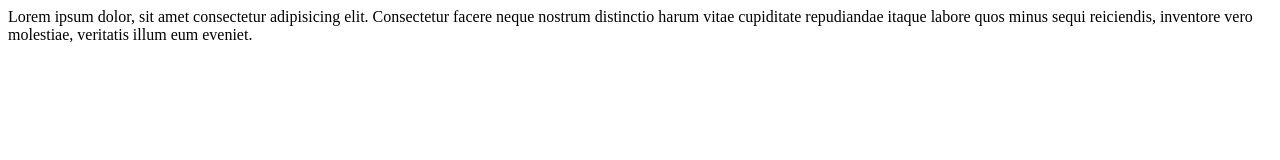
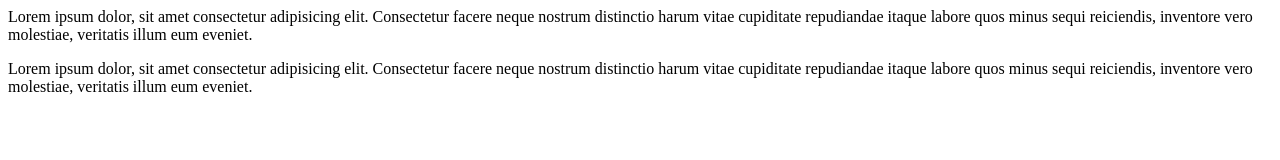
Before and after one commit to MaxTret/Lesson-1-1-, a plain HTML site: page index.html in a window 1280 px wide. Drawn offline with Linux system fonts and the light colour scheme.

Commit message:
Change html

```diff
--- a/index.html
+++ b/index.html
@@ -1 +1,2 @@
 <p>Lorem ipsum dolor, sit amet consectetur adipisicing elit. Consectetur facere neque nostrum distinctio harum vitae cupiditate repudiandae itaque labore quos minus sequi reiciendis, inventore vero molestiae, veritatis illum eum eveniet.</p>
+<p>Lorem ipsum dolor, sit amet consectetur adipisicing elit. Consectetur facere neque nostrum distinctio harum vitae cupiditate repudiandae itaque labore quos minus sequi reiciendis, inventore vero molestiae, veritatis illum eum eveniet.</p>
```
